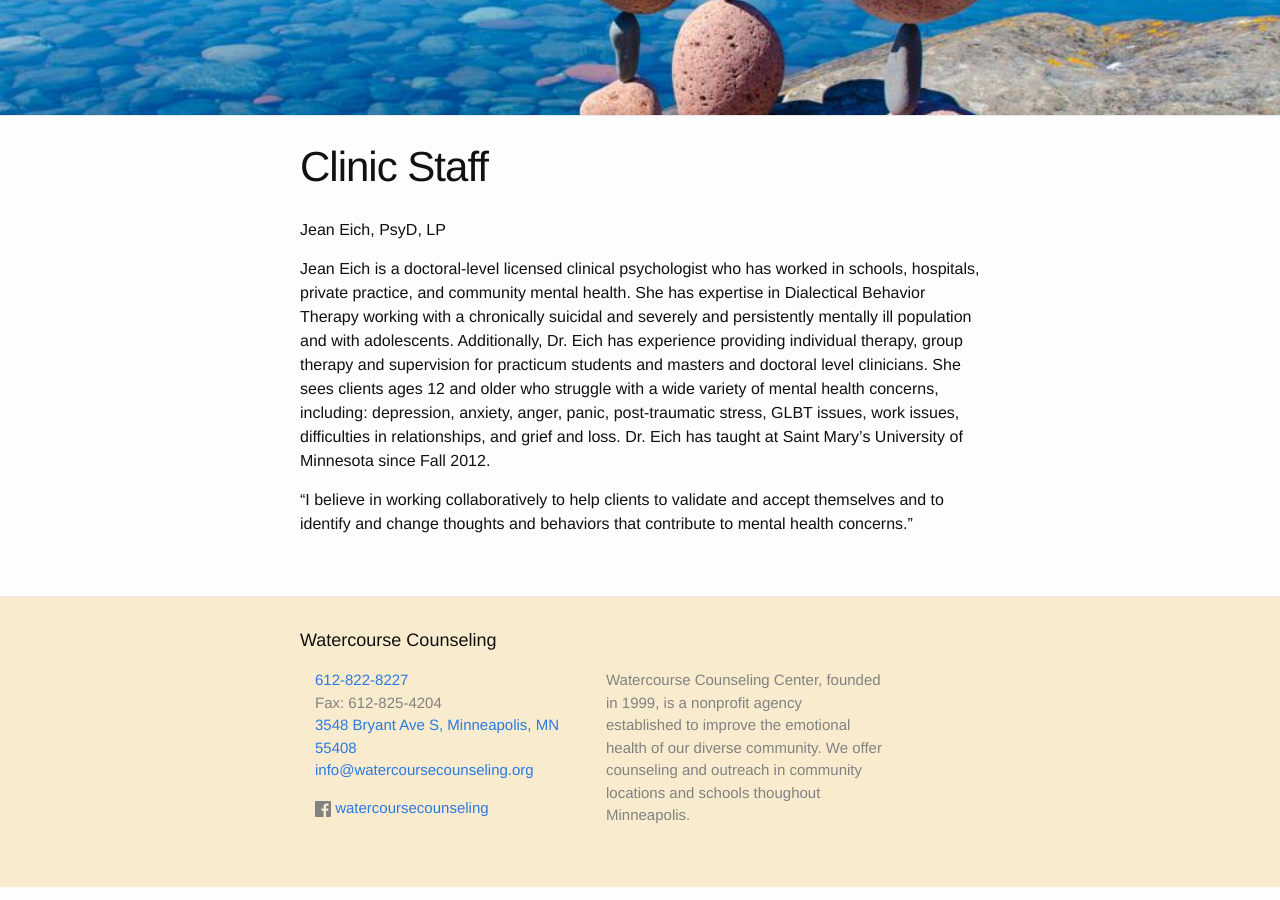
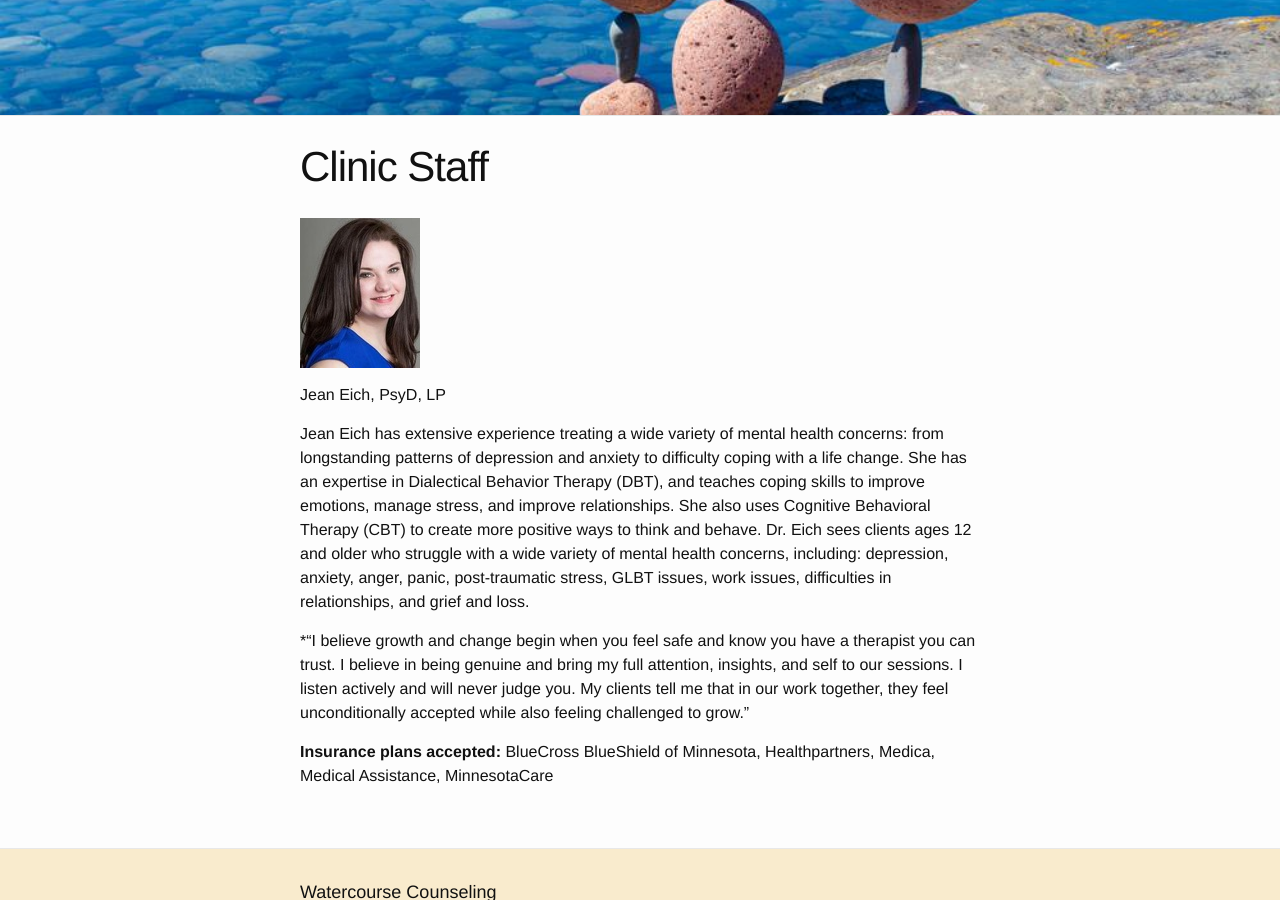
Before and after one commit to watercourse-cc/watercourse, a Jekyll site: the page built from staff/jean-eich.md, in a window 1280 px wide and 900 px high, scrolled down 577 px. Built offline with Jekyll 4.4.1, drawn with Linux system fonts in a browser that asks for light colours.

Commit message:
Update jean-eich.md

```diff
--- a/staff/jean-eich.md
+++ b/staff/jean-eich.md
@@ -3,8 +3,12 @@ layout: page
 title: Clinic Staff
 ---
 
+![Jean Eich, PsyD, LP](/staff/bio-jean-eich.jpg)
+
 Jean Eich, PsyD, LP
 
-Jean Eich is a doctoral-level licensed clinical psychologist who has worked in schools, hospitals, private practice, and community mental health. She has expertise in Dialectical Behavior Therapy working with a chronically suicidal and severely and persistently mentally ill population and with adolescents. Additionally, Dr. Eich has experience providing individual therapy, group therapy and supervision for practicum students and masters and doctoral level clinicians. She sees clients ages 12 and older who struggle with a wide variety of mental health concerns, including: depression, anxiety, anger, panic, post-traumatic stress, GLBT issues, work issues, difficulties in relationships, and grief and loss. Dr. Eich has taught at Saint Mary’s University of Minnesota since Fall 2012.
+Jean Eich has extensive experience treating a wide variety of mental health concerns: from longstanding patterns of depression and anxiety to difficulty coping with a life change. She has an expertise in Dialectical Behavior Therapy (DBT), and teaches coping skills to improve emotions, manage stress, and improve relationships. She also uses Cognitive Behavioral Therapy (CBT) to create more positive ways to think and behave. Dr. Eich sees clients ages 12 and older who struggle with a wide variety of mental health concerns, including: depression, anxiety, anger, panic, post-traumatic stress, GLBT issues, work issues, difficulties in relationships, and grief and loss.
 
-"I believe in working collaboratively to help clients to validate and accept themselves and to identify and change thoughts and behaviors that contribute to mental health concerns."
+*"I believe growth and change begin when you feel safe and know you have a therapist you can trust. I believe in being genuine and bring my full attention, insights, and self to our sessions. I listen actively and will never judge you. My clients tell me that in our work together, they feel unconditionally accepted while also feeling challenged to grow."
+
+**Insurance plans accepted:** BlueCross BlueShield of Minnesota, Healthpartners, Medica, Medical Assistance, MinnesotaCare
```
